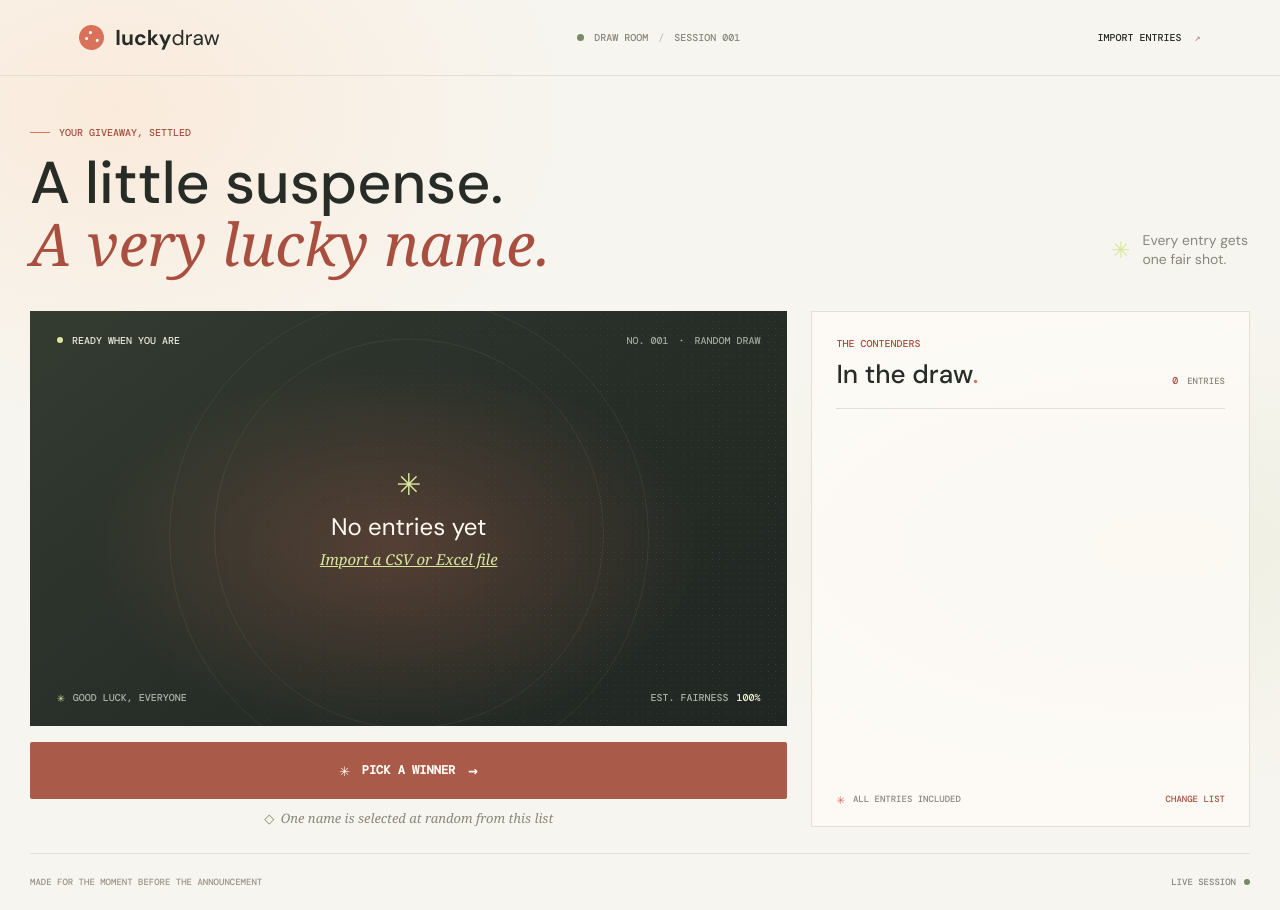
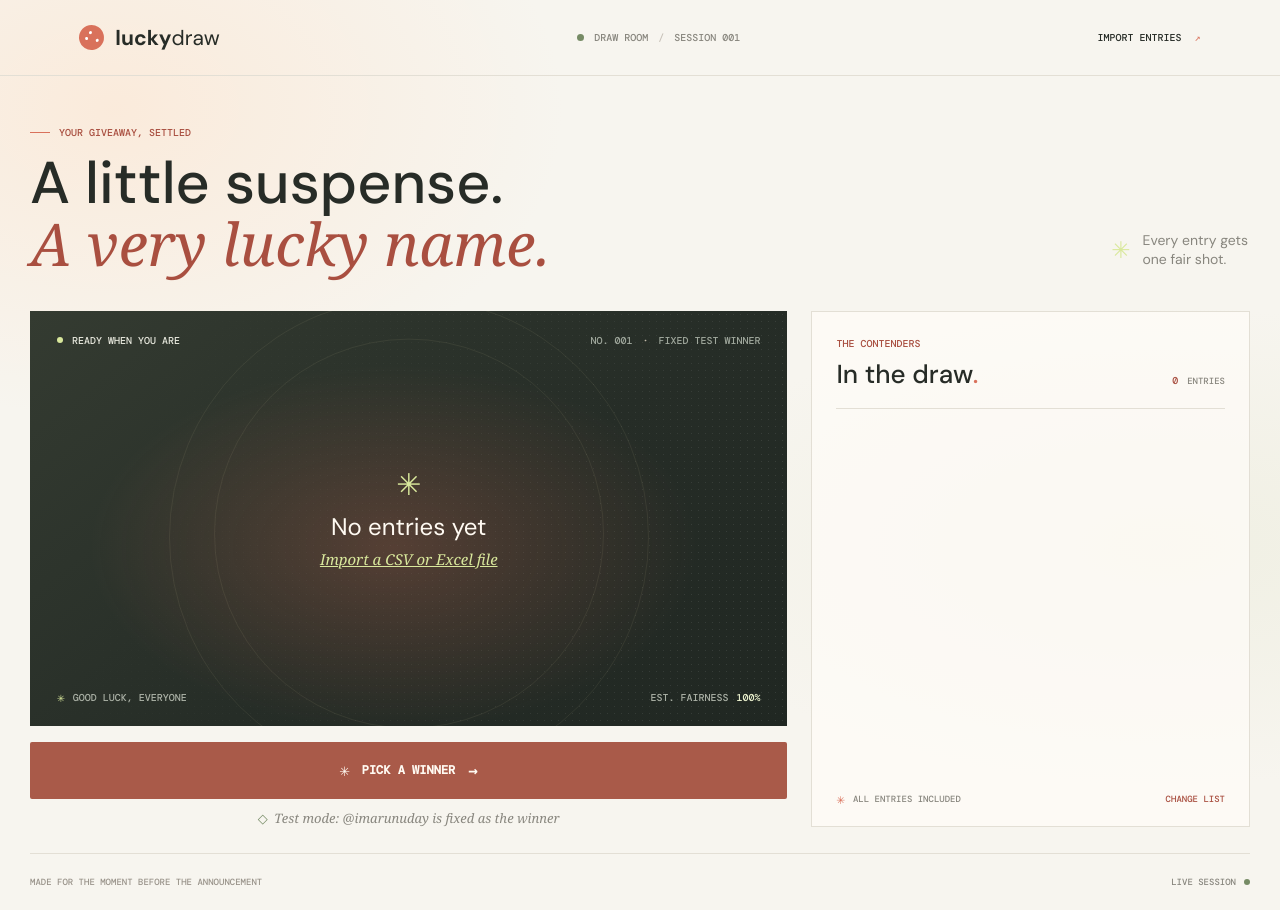
Before and after one commit to rohith4pr/insta-luckydraw, an Angular app in the folder insta-giveaway/: page / in a window 1280 px wide. Built offline with nearby package versions, Linux system fonts and the light colour scheme; a web font is replaced by a local one.

Commit message:
custom winner

```diff
--- a/insta-giveaway/src/app/draw-page.ts
+++ b/insta-giveaway/src/app/draw-page.ts
@@ -4,7 +4,7 @@ import { Entrant, EntrantsService } from './entrants.service';
 
 // Set to null to use a random winner. A fixed winner is labeled in the UI.
 // const WINNER_OVERRIDE_USERNAME: string | null = 'fixed.winner';
-const WINNER_OVERRIDE_USERNAME: string | null = null;
+const WINNER_OVERRIDE_USERNAME: string | null = 'imarunuday';
 
 @Component({
   imports: [RouterLink],
```
